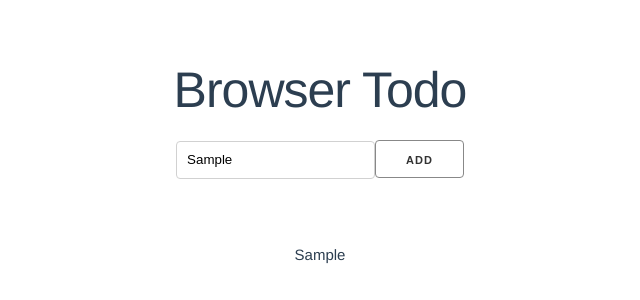
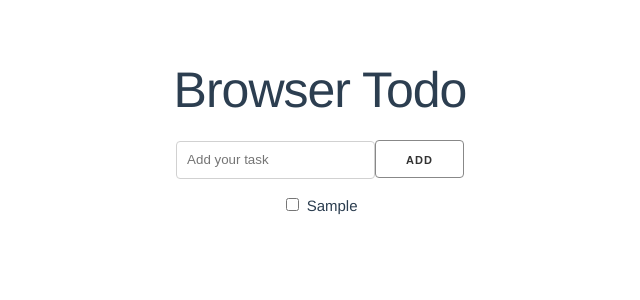
Before and after one commit to swatisharma08/browser-todo, a Vue app: page / in a window 1280 px wide. Both pictures are taken after typing "Sample" into the empty fields and a click on the button "ADD". Shown: the top 300 px of the page, without its empty margins (320-960 px from the left). Built offline with nearby package versions, Linux system fonts and the light colour scheme.

Commit message:
text strike through when task.completed is true

```diff
--- a/src/components/Hello.vue
+++ b/src/components/Hello.vue
@@ -1,9 +1,15 @@
 <template>
   <div class="hello">
-    <input type="text" placeholder="Add your task" name="task_desc" v-on:change="setTask"/>
+    <input type="text" placeholder="Add your task" name="task_desc" v-model="task_desc"/>
     <button v-on:click="addTask(task_desc)">Add</button>
     <ul v-for="task in task_list">
-      <li> {{task.text}}</li>
+      <li v-on:click="completeTask(task)">
+        <input type="checkbox" v-model="task.completed"/>
+        {{task.text}}
+      </li>
+      </ul>
+     <ul v-for="task in task_list" v-if="task.completed">
+      <del>{{task.text}}</del>
     </ul>
   </div>
 </template>
@@ -13,13 +19,8 @@ export default {
   name: 'hello',
   data () {
     return {
-      task_list : [{
-        id : 0,
-        text: '',
-        completed :false
-      }],
+      task_list : [],
       task_desc :''
-
     }
   },
 
@@ -30,9 +31,13 @@ export default {
           text : text,
           completed : this.completed
         })
+        this.clear()
       },
-      setTask : function(e){
-        this.task_desc = e.target.value
+      completeTask : function(task){
+        task.completed = true
+      },
+      clear : function(){
+        this.task_desc = ""
       }
   }
 }
```
